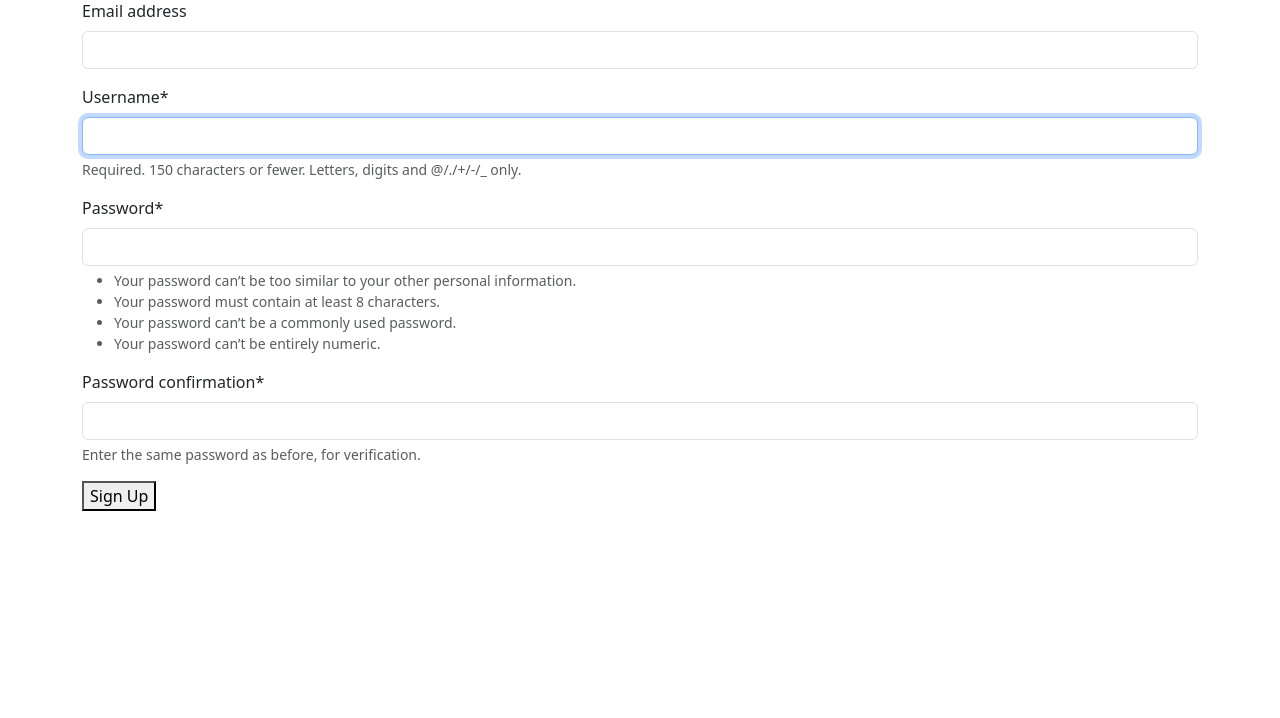
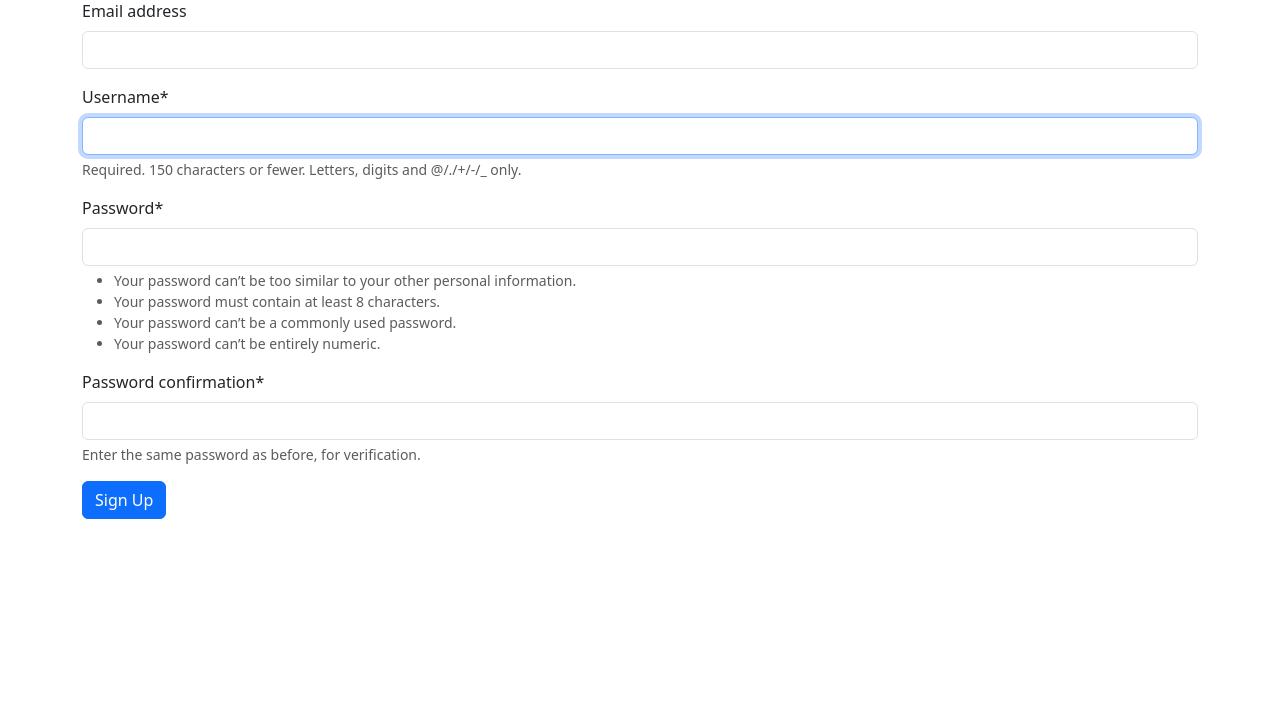
Before and after one commit to osm3rr/bookstore, a Django app: page /accounts/signup/ in a window 1280 px wide. Shown: the part 119-837 px from the top of the page. Run offline with Django 5.2, Linux system fonts and the light colour scheme; some libraries are stand-ins or nearby versions.

Commit message:
button style

```diff
--- a/templates/registration/login.html
+++ b/templates/registration/login.html
@@ -5,6 +5,6 @@
     <h2>Log In</h2>
     <form method="post"> {% csrf_token %}
         {{ form|crispy }}
-        <button type="submit">Log In</button>
+        <button class="btn btn-primary" type="submit">Log In</button>
     </form>
 {% endblock content %}
--- a/templates/registration/signup.html
+++ b/templates/registration/signup.html
@@ -6,6 +6,6 @@
     <form method="post">
         {% csrf_token %}
         {{ form|crispy }}
-        <button type="submit">Sign Up</button>
+        <button class="btn btn-primary" type="submit">Sign Up</button>
     </form>
 {% endblock content %}
```
